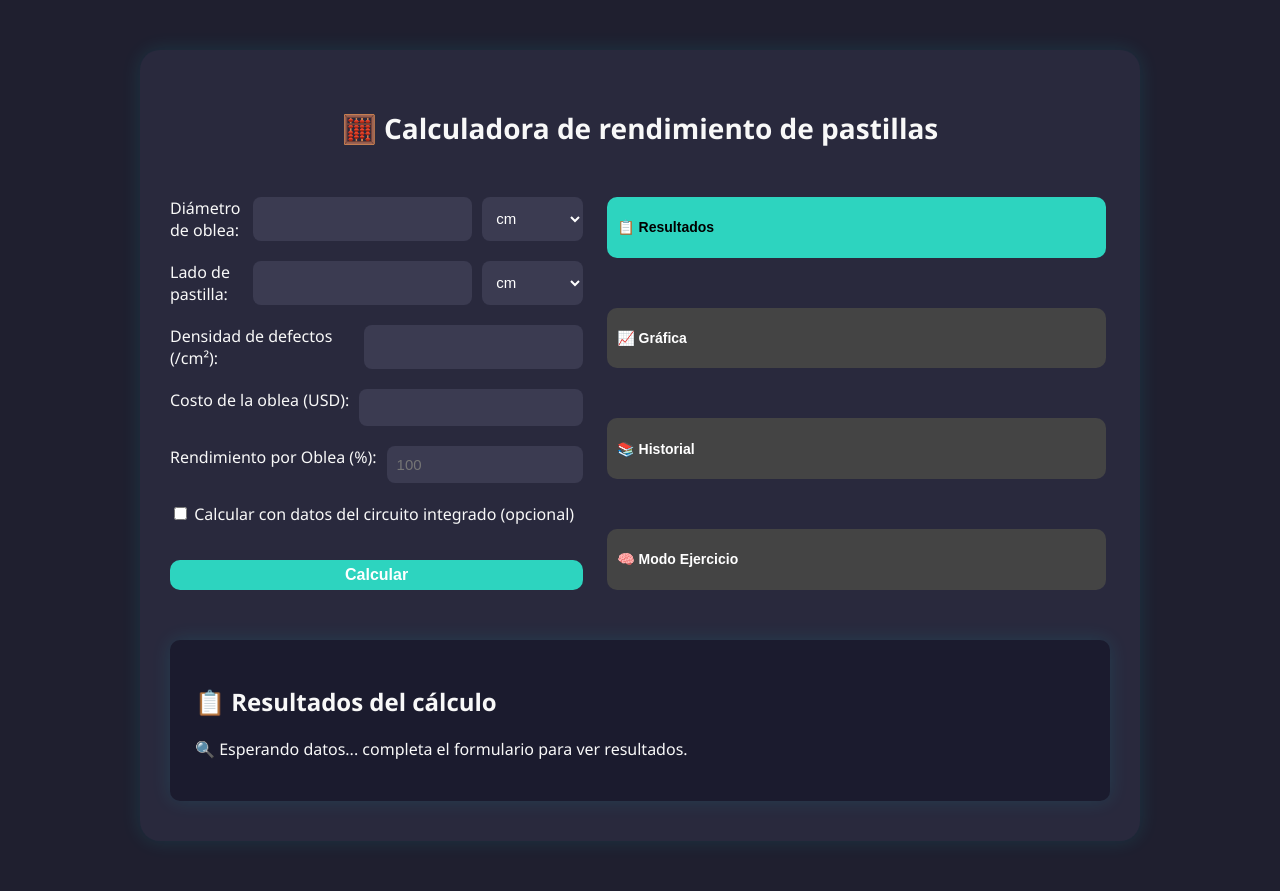
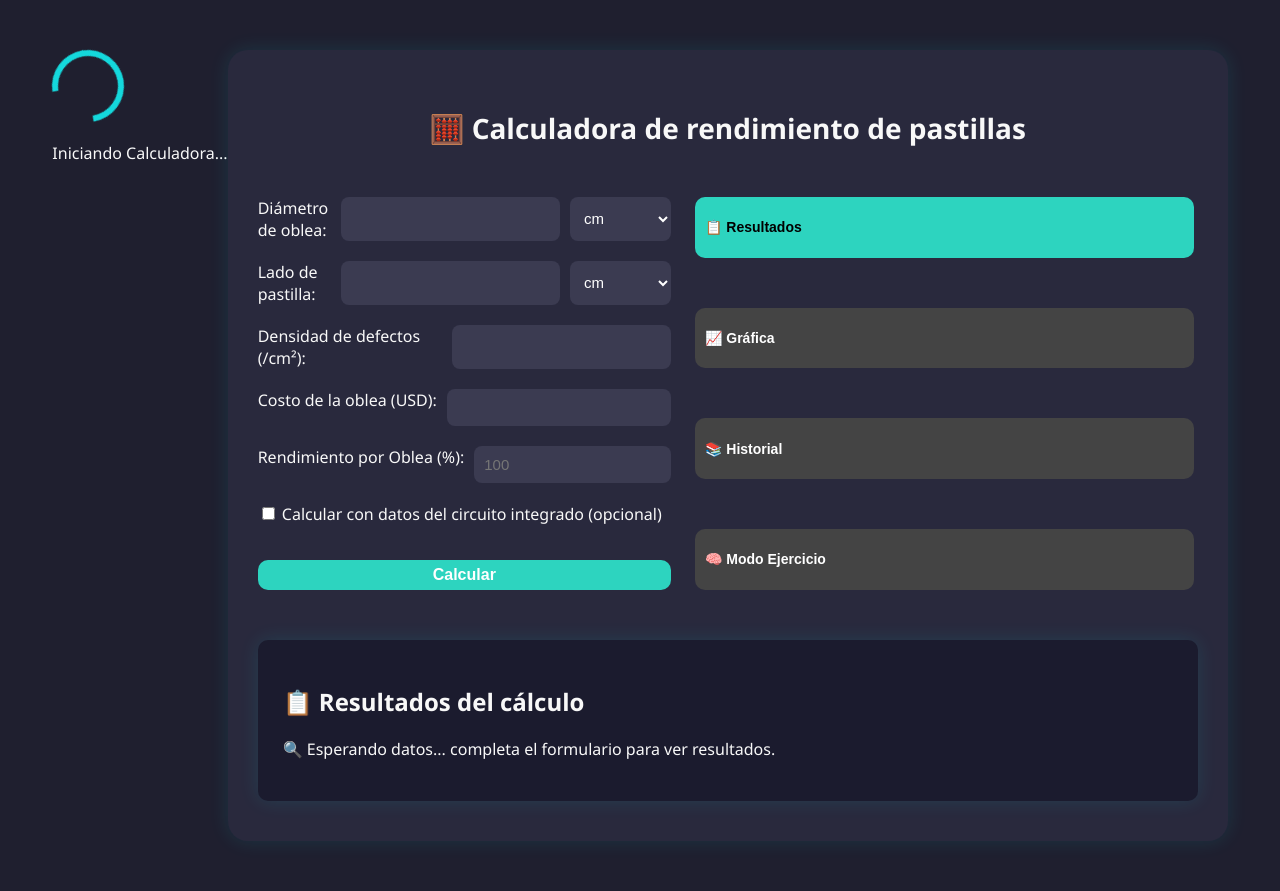
Before and after one commit to RodrigoPP05/calculadora_pastillas, a Flask app: page / in a window 1280 px wide. Run offline with Flask 3, Linux system fonts and the light colour scheme; some libraries are stand-ins or nearby versions.

Commit message:
Update index.html

```diff
--- a/templates/index.html
+++ b/templates/index.html
@@ -29,10 +29,11 @@
 </head>
 
 <body>
-  <div id="custom-loader">
+  <div id="custom-splash">
   <div class="spinner"></div>
-  <p>Cargando Calculadora...</p>
+  <p>Iniciando Calculadora...</p>
 </div>
+
 
 
 
```
